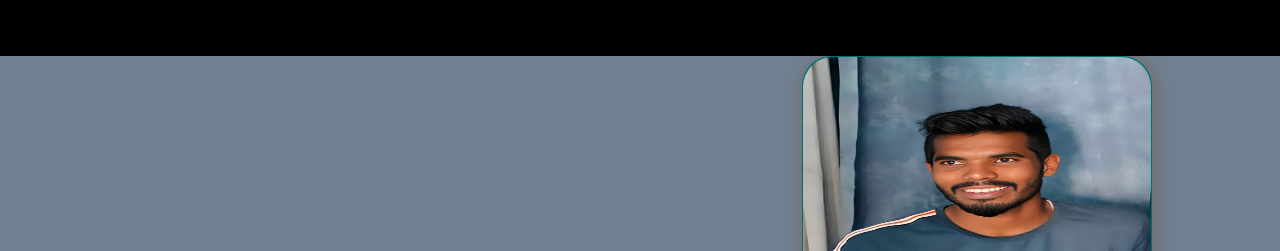
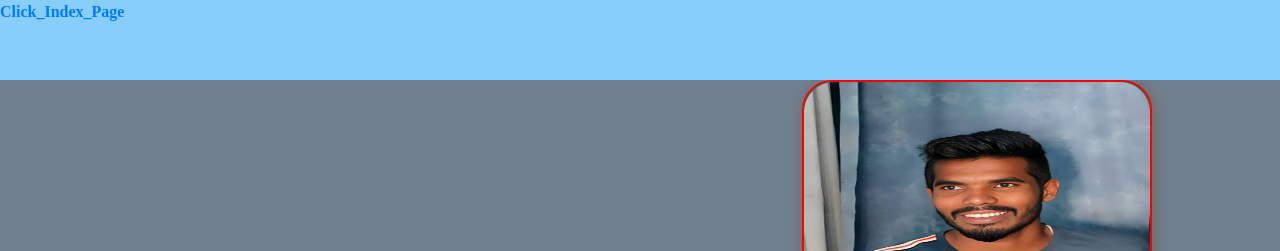
Before and after one commit to Sarath-Kumar-J-800123/J_Sarath_Kumar_Profile_Page, a plain HTML site: page Admin_Page.html in a window 1280 px wide. Shown: the top 251 px of the page. Drawn offline with nearby package versions, Linux system fonts and the light colour scheme.

Commit message:
Update Admin_Page.html

```diff
--- a/Admin_Page.html
+++ b/Admin_Page.html
@@ -36,6 +36,7 @@
 </head>
 <body style="background-color: lightskyblue">
 	<!--Meet The Developers-->
+	<div class="index"><nav><a href="index.html"><b>Click_Index_Page</b></a></nav></div>
 	<div class="page-header"></div>
 	<div class="container-fluid page dev" style="background-color: slategray;">
 		<div class="row d-flex justify-content-center align-items-center">
@@ -45,7 +46,7 @@
 
 			<center>
 				<div class="col-md-4">
-					<div class="card" id="div">
+					<div class="card" id="div" style="border: 2px solid red">
 						<img class="card-img-top" style="height: 348px;"
 							src="Pro.jpeg" alt="Card image cap" id="img">
 						<div class="card-body"  >
```
